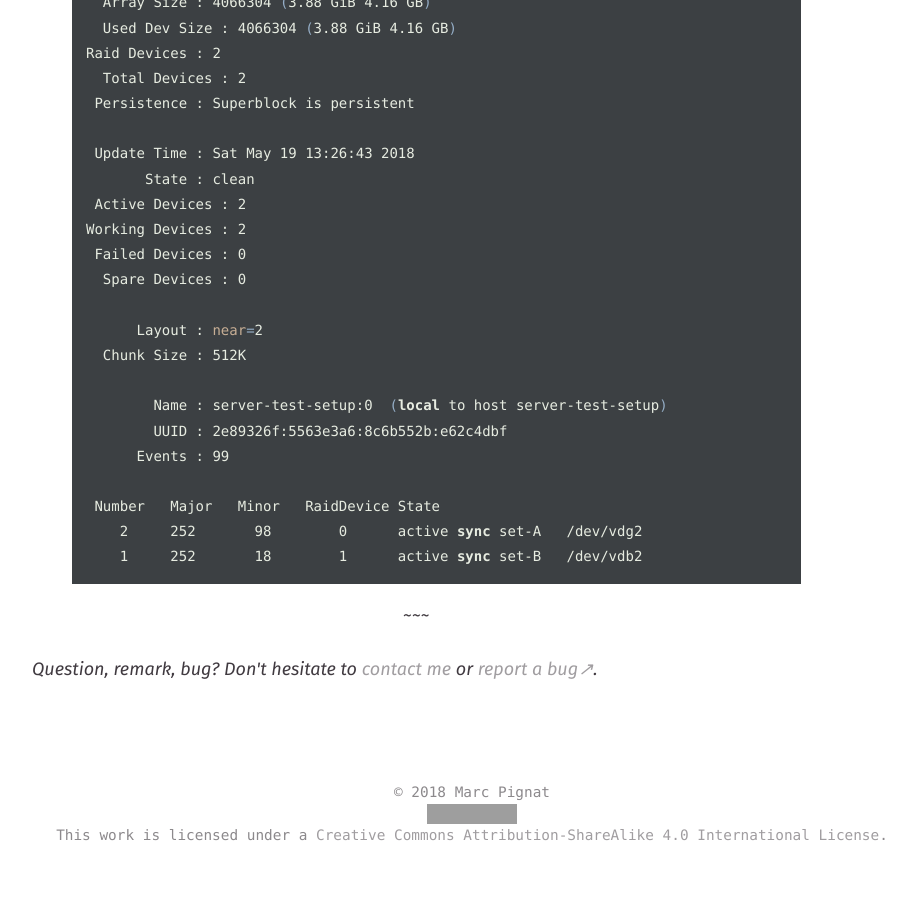
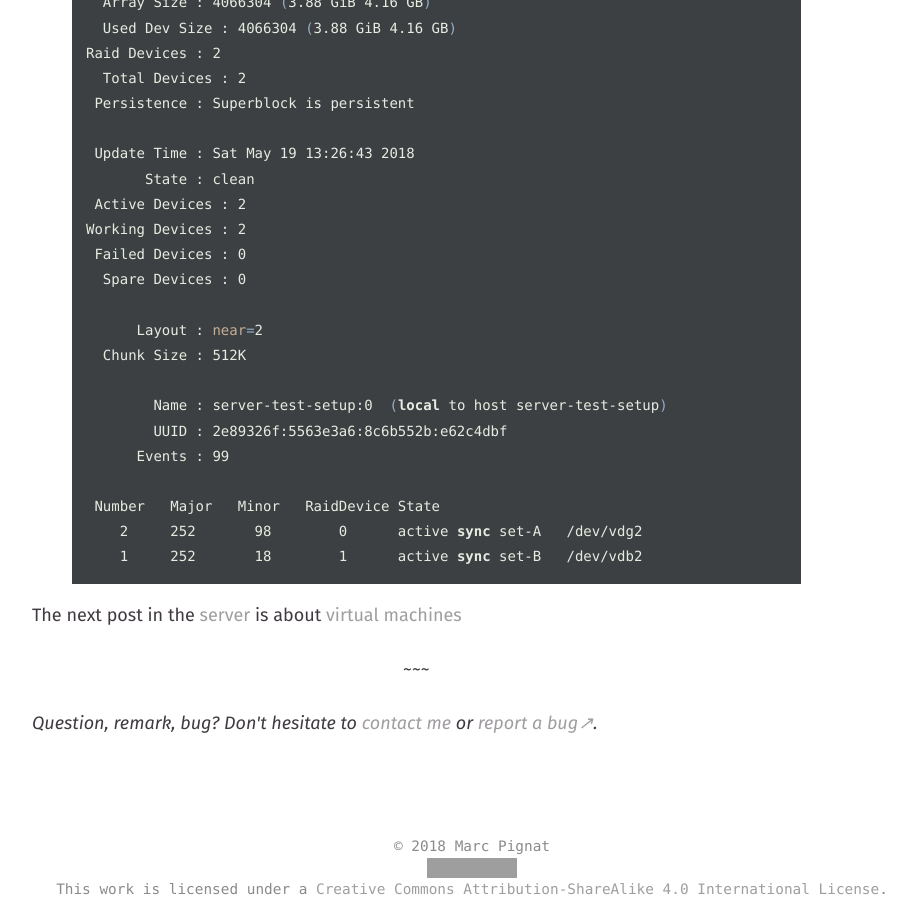
Before and after one commit to RandomReaper/cli, a Jekyll site: the page built from site/_posts/2018-05-22-server-18.04-playing-with-raid.md, in a window 1280 px wide and 900 px high, scrolled down 6898 px. Shown: the whole window, without its empty margins (40-955 px from the left). Built offline with Jekyll 4.4.1, drawn with Linux system fonts in a browser that asks for light colours; before the commit the page ends 7744 px from its top, so only the background shows below that; grey boxes are pictures that could not be loaded.

Commit message:
libvirt post

````diff
--- a/site/_posts/2018-05-22-server-18.04-playing-with-raid.md
+++ b/site/_posts/2018-05-22-server-18.04-playing-with-raid.md
@@ -271,3 +271,5 @@ Working Devices : 2
        2     252       98        0      active sync set-A   /dev/vdg2
        1     252       18        1      active sync set-B   /dev/vdb2
 ```
+
+The next post in the [server](/tag/server.html) is about [virtual machines](/server-18.04-libvirt.html)
````
